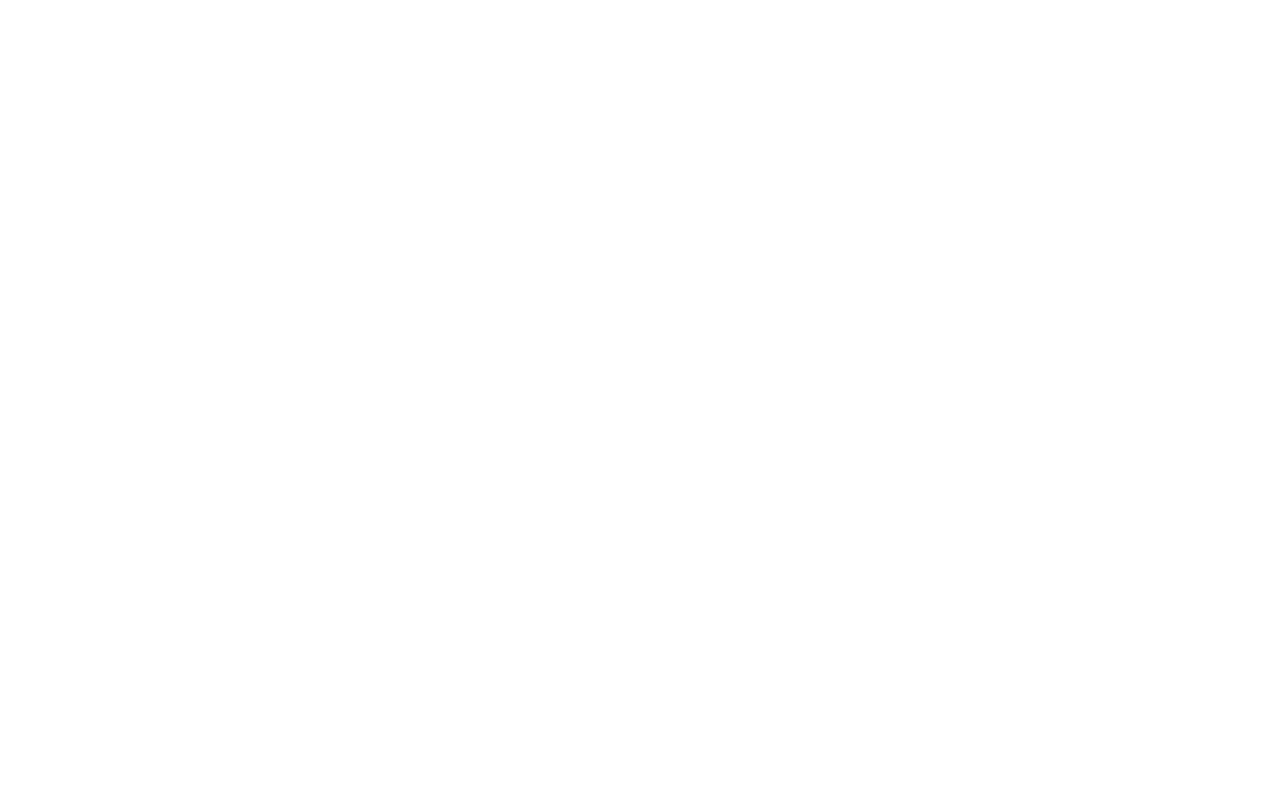
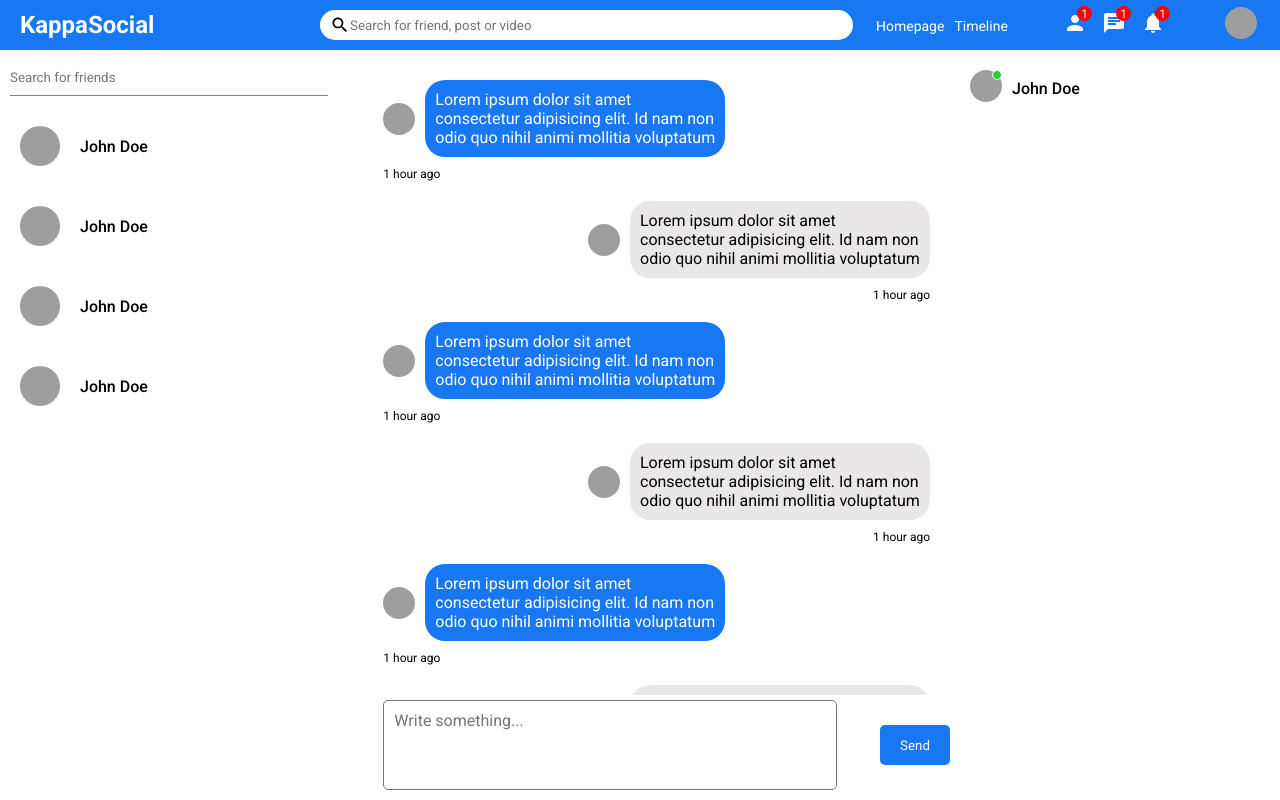
Before and after one commit to rangoc/Social-Network, a React (Create React App) app in the folder client/: page /messenger in a window 1280 px wide. Built offline with nearby package versions, Linux system fonts and the light colour scheme; sample sign-in values are in the browser's storage.

Commit message:
Added styling for messenger

```diff
--- a/client/src/App.js
+++ b/client/src/App.js
@@ -11,6 +11,7 @@
 import Login from 'pages/login/Login';
 import Register from 'pages/register/Register';
 import { AuthContext } from 'context/AuthContext';
+import Messenger from 'pages/messenger/Messenger';
 
 const App = () => {
   const { user } = useContext(AuthContext);
@@ -24,6 +25,9 @@
         <Route path="/register">
           {user ? <Redirect to="/" /> : <Register />}
         </Route>
+        <Route path="/messenger">
+          {!user ? <Redirect to="/" /> : <Messenger />}
+        </Route>
         <Route path="/profile/:username">
           <Profile />
         </Route>
--- /dev/null
+++ b/client/src/components/chatOnline/ChatOnline.js
@@ -0,0 +1,22 @@
+import React from 'react';
+import './chatOnline.scss';
+const ChatOnline = () => {
+  const publicFolder = process.env.REACT_APP_PUBLIC_FOLDER;
+  return (
+    <div className="chatOnline">
+      <div className="chatOnlineFriend">
+        <div className="chatOnlineImgContainer">
+          <img
+            className="chatOnlineImg"
+            src={`${publicFolder}person/3.jpeg`}
+            alt="online friend"
+          />
+          <div className="chatOnlineBadge"></div>
+        </div>
+        <span className="chatOnlineName">John Doe</span>
+      </div>
+    </div>
+  );
+};
+
+export default ChatOnline;
--- /dev/null
+++ b/client/src/components/chatOnline/chatOnline.scss
@@ -0,0 +1,31 @@
+.chatOnline {
+  .chatOnlineFriend {
+    display: flex;
+    align-items: center;
+    font-weight: 500;
+    cursor: pointer;
+    margin-top: 10px;
+    .chatOnlineName {
+    }
+    .chatOnlineImgContainer {
+      position: relative;
+      margin-right: 10px;
+      .chatOnlineBadge {
+        position: absolute;
+        width: 10px;
+        height: 10px;
+        border-radius: 50%;
+        background-color: limegreen;
+        top: 0;
+        right: 0;
+        border: 1px solid white;
+      }
+      .chatOnlineImg {
+        width: 32px;
+        height: 32px;
+        border-radius: 50%;
+        object-fit: cover;
+      }
+    }
+  }
+}
--- /dev/null
+++ b/client/src/components/conversations/Conversation.js
@@ -0,0 +1,17 @@
+import React from 'react';
+import './conversation.scss';
+const Conversation = () => {
+  const publicFolder = process.env.REACT_APP_PUBLIC_FOLDER;
+  return (
+    <div className="conversation">
+      <img
+        className="conversationImg"
+        src={`${publicFolder}person/1.jpeg`}
+        alt="conversation"
+      />
+      <span className="conversationName">John Doe</span>
+    </div>
+  );
+};
+
+export default Conversation;
--- /dev/null
+++ b/client/src/components/conversations/conversation.scss
@@ -0,0 +1,23 @@
+.conversation {
+  display: flex;
+  width: 90%;
+  align-items: center;
+  padding: 10px;
+  cursor: pointer;
+  margin-top: 20px;
+
+  &:hover {
+    background-color: rgb(240, 240, 240);
+  }
+  .conversationImg {
+    width: 40px;
+    height: 40px;
+    border-radius: 50%;
+    object-fit: cover;
+    margin-right: 20px;
+  }
+
+  .conversationName {
+    font-weight: 500;
+  }
+}
--- /dev/null
+++ b/client/src/components/message/Message.js
@@ -0,0 +1,23 @@
+import React from 'react';
+import './message.scss';
+const Message = ({ own }) => {
+  const publicFolder = process.env.REACT_APP_PUBLIC_FOLDER;
+  return (
+    <div className={`message ${own ? 'own' : ''}`}>
+      <div className="messageTop">
+        <img
+          src={`${publicFolder}person/2.jpeg`}
+          className="messageImg"
+          alt="message"
+        />
+        <p className="messageText">
+          Lorem ipsum dolor sit amet consectetur adipisicing elit. Id nam non
+          odio quo nihil animi mollitia voluptatum
+        </p>
+      </div>
+      <div className="messageBottom">1 hour ago</div>
+    </div>
+  );
+};
+
+export default Message;
--- /dev/null
+++ b/client/src/components/message/message.scss
@@ -0,0 +1,37 @@
+.message {
+  display: flex;
+  flex-direction: column;
+  margin-top: 20px;
+  .messageTop {
+    display: flex;
+    align-items: center;
+    .messageImg {
+      width: 32px;
+      height: 32px;
+      border-radius: 50%;
+      object-fit: cover;
+      margin-right: 10px;
+    }
+
+    .messageText {
+      padding: 10px;
+      border-radius: 20px;
+      background-color: #1877f2;
+      color: white;
+      max-width: 300px;
+    }
+  }
+  .messageBottom {
+    font-size: 12px;
+    margin-top: 10px;
+  }
+}
+
+.message.own {
+  align-items: flex-end;
+
+  .messageText {
+    background-color: rgb(233, 231, 231);
+    color: black;
+  }
+}
--- /dev/null
+++ b/client/src/pages/messenger/Messenger.js
@@ -0,0 +1,59 @@
+import ChatOnline from 'components/chatOnline/ChatOnline';
+import Conversation from 'components/conversations/Conversation';
+import Message from 'components/message/Message';
+import Topbar from 'components/topbar/Topbar';
+import React from 'react';
+import './messenger.scss';
+const Messenger = () => {
+  return (
+    <>
+      <Topbar />
+      <div className="messenger">
+        <div className="chatMenu">
+          <div className="chatMenuWrapper">
+            <input
+              type="text"
+              placeholder="Search for friends"
+              className="chatMenuInput"
+            />
+            <Conversation />
+            <Conversation />
+            <Conversation />
+            <Conversation />
+          </div>
+        </div>
+        <div className="chatBox">
+          <div className="chatBoxWrapper">
+            <div className="chatBoxTop">
+              <Message />
+              <Message own={true} />
+              <Message />
+              <Message own={true} />
+              <Message />
+              <Message own={true} />
+              <Message />
+              <Message own={true} />
+              <Message />
+              <Message own={true} />
+              <Message />
+              <Message own={true} />
+            </div>
+            <div className="chatBoxBottom">
+              <textarea
+                className="chatMessageInput"
+                placeholder="Write something..."
+              />
+              <button className="chatSubmitButton">Send</button>
+            </div>
+          </div>
+        </div>
+        <div className="chatOnline">
+          <div className="chatOnlineWrapper">
+            <ChatOnline />
+          </div>
+        </div>
+      </div>
+    </>
+  );
+};
+export default Messenger;
--- /dev/null
+++ b/client/src/pages/messenger/messenger.scss
@@ -0,0 +1,71 @@
+.messenger {
+  height: calc(100vh - 50px);
+  display: flex;
+
+  .chatMenu {
+    flex: 3.5;
+
+    .chatMenuWrapper {
+      padding: 10px;
+      height: 100%;
+
+      .chatMenuInput {
+        width: 90%;
+        padding: 10px 0;
+        border: none;
+        border-bottom: 1px solid gray;
+      }
+    }
+  }
+  .chatBox {
+    flex: 5.5;
+
+    .chatBoxWrapper {
+      display: flex;
+      flex-direction: column;
+      justify-content: space-between;
+      padding: 10px;
+      height: 100%;
+
+      .chatBoxTop {
+        height: 100%;
+        overflow-y: scroll;
+        padding-right: 20px;
+      }
+      .chatBoxBottom {
+        margin-top: 5px;
+        display: flex;
+        align-items: center;
+        justify-content: space-between;
+
+        .chatMessageInput {
+          width: 80%;
+          height: 90px;
+          padding: 10px;
+          resize: none;
+          outline: none;
+          border-radius: 5px;
+          font-size: 16px;
+        }
+
+        .chatSubmitButton {
+          width: 70px;
+          height: 40px;
+          border: none;
+          border-radius: 5px;
+          cursor: pointer;
+          background-color: #1877f2;
+          color: white;
+        }
+      }
+    }
+  }
+  .chatOnline {
+    flex: 3;
+
+    .chatOnlineWrapper {
+      padding: 10px;
+      height: 100%;
+    }
+  }
+}
```
